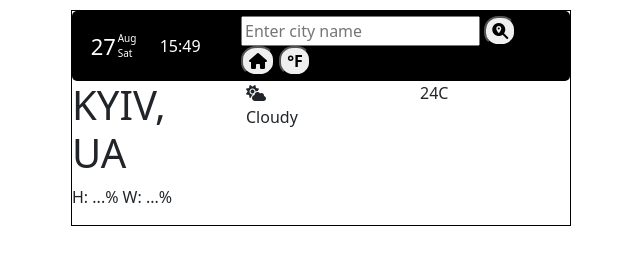
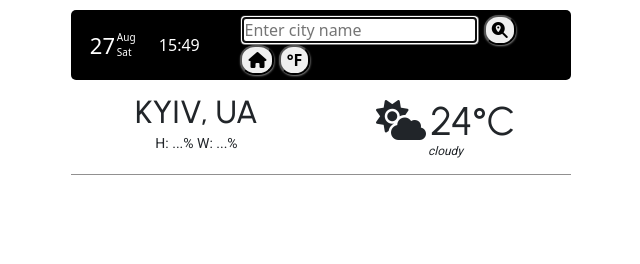
Before and after one commit to yorica/minimal-weather-app, a plain HTML site: page index.html in a window 1280 px wide. Shown: the whole page, without its empty margins (21-661 px from the left). Drawn offline with nearby package versions, Linux system fonts and the light colour scheme.

Commit message:
Fonts and CSS

```diff
--- a/index.html
+++ b/index.html
@@ -12,6 +12,11 @@
   <script src="https://kit.fontawesome.com/a34ffea86a.js" crossorigin="anonymous"></script>
 
   <!-- Fonts -->
+  <link rel="preconnect" href="https://fonts.googleapis.com">
+  <link rel="preconnect" href="https://fonts.gstatic.com" crossorigin>
+  <link
+    href="https://fonts.googleapis.com/css2?family=Roboto:wght@300;400&family=Urbanist:wght@200;300;400;500&display=swap"
+    rel="stylesheet">
 
 
   <!--Bootstrap-->
@@ -46,7 +51,7 @@
         </div>
         <div class="col-8">
           <form id="search-city">
-            <input type="search" id="city" placeholder="Enter city name" autocomplete="off">
+            <input type="search" id="city" placeholder="Enter city name" autocomplete="off" autofocus>
             <button type="submit" class="round">
               <i class="fa-solid fa-magnifying-glass-location"></i></button>
             <button id="home" class="round">
@@ -54,19 +59,18 @@
             <button id="temp" class="round"><strong>°F</strong></button>
         </div>
       </div>
-      <div class="row">
-        <div class="col-4">
+
+      <div class="row align-items-center today">
+        <div class="col-6">
           <h1>KYIV, UA</h1>
-          <p>H: ...% W: ...%</p>
+          <p class="w-info">H: ...% W: ...%</p>
         </div>
-        <div class="col-4">
-          <i class="fa-solid fa-cloud-sun w-icon"></i>
-          <p>Cloudy</p>
-        </div>
-        <div class="col-4">
-          24C
+        <div class="col-6">
+          <p class="weather"><i class="fa-solid fa-cloud-sun w-icon"></i> <span class="deg">24°C</span></p>
+          <p class="description"><em>cloudy<em></p>
         </div>
       </div>
+
 
     </div>
   </div>
--- a/styles/style.css
+++ b/styles/style.css
@@ -1,6 +1,19 @@
+input {
+  border-radius: 5px;
+}
+
+h1 {
+  text-align: center;
+  font-family: "Urbanist", sans-serif;
+  font-size: 32px;
+  font-weight: 500;
+  padding: 5px 0;
+  margin: 0;
+}
+
 .wrap-app {
   max-width: 500px;
-  border: 1px solid black;
+  border-bottom: 0.5px solid rgba(39, 37, 37, 0.507);
   margin: 10px;
 }
 
@@ -27,4 +40,40 @@
 
 .round {
   border-radius: 45%;
+  box-shadow: 0.5px 1px 2px rgba(255, 255, 255, 0.507);
 }
+
+.today {
+  margin: 1px;
+  max-width: 500px;
+}
+
+.w-info {
+  text-align: center;
+  font-family: "Roboto", sans-serif;
+  font-size: 14px;
+  line-height: 1;
+}
+
+.w-icon {
+  font-size: 40px;
+}
+
+.deg {
+  font-size: 40px;
+  font-family: "Urbanist", sans-serif;
+}
+
+.weather {
+  margin-top: 1rem;
+  margin-bottom: 0;
+  line-height: 1.2;
+  text-align: center;
+}
+
+.description {
+  font-size: 12px;
+  font-family: "Roboto", sans-serif;
+  text-align: center;
+  line-height: 1;
+}
```
